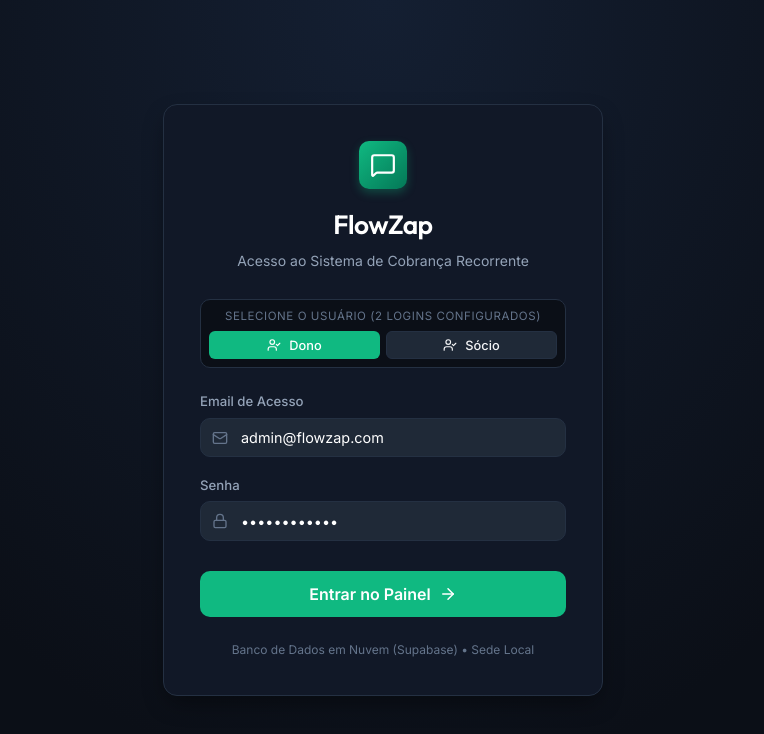
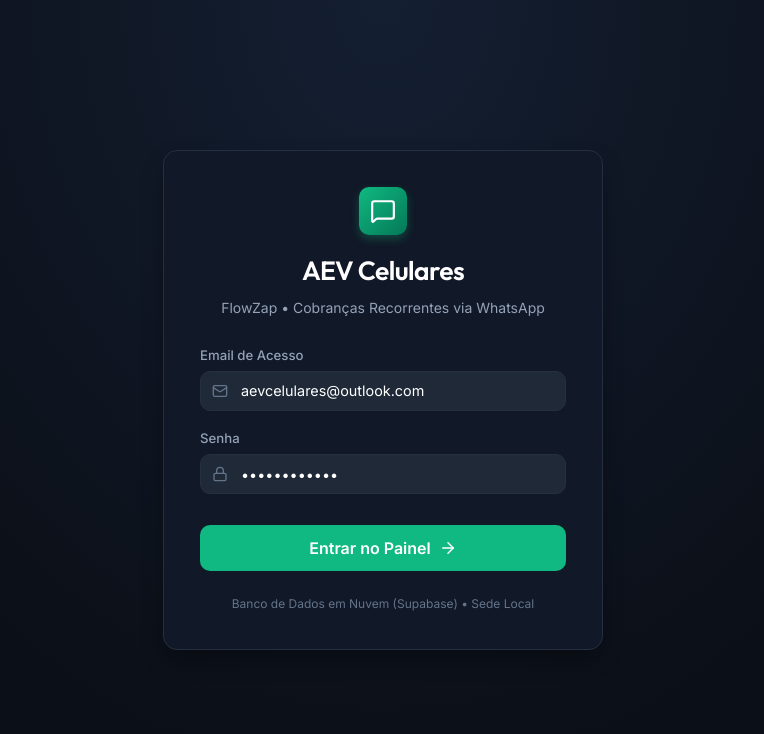
Before and after one commit to SchaideNunes/FlowZap, a React (Vite) app in the folder frontend/: page / in a window 1280 px wide. Shown: the top 734 px of the page, without its empty margins (257-1021 px from the left). Built offline with nearby package versions, Linux system fonts and the light colour scheme.

Commit message:
feat(auth): configure credentials for AEV Celulares (aevcelulares@outlook.com)

```diff
--- a/frontend/src/views/Login.tsx
+++ b/frontend/src/views/Login.tsx
@@ -1,12 +1,12 @@
 import React, { useState } from 'react';
 import { useAuth } from '../context/AuthContext.js';
 import { api } from '../services/api.js';
-import { MessageSquare, Lock, Mail, ArrowRight, UserCheck } from 'lucide-react';
+import { MessageSquare, Lock, Mail, ArrowRight } from 'lucide-react';
 
 export const Login: React.FC = () => {
   const { login } = useAuth();
-  const [email, setEmail] = useState('admin@flowzap.com');
-  const [senha, setSenha] = useState('FlowZap@2026');
+  const [email, setEmail] = useState('aevcelulares@outlook.com');
+  const [senha, setSenha] = useState('AEVStore@123');
   const [loading, setLoading] = useState(false);
   const [error, setError] = useState<string | null>(null);
 
@@ -23,12 +23,6 @@
     } finally {
       setLoading(false);
     }
-  };
-
-  const handleSelectQuickUser = (userEmail: string) => {
-    setEmail(userEmail);
-    setSenha('FlowZap@2026');
-    setError(null);
   };
 
   return (
@@ -59,43 +53,10 @@
           >
             <MessageSquare size={26} />
           </div>
-          <h1 style={{ fontSize: '1.65rem', marginBottom: '0.35rem' }}>FlowZap</h1>
+          <h1 style={{ fontSize: '1.65rem', marginBottom: '0.35rem' }}>AEV Celulares</h1>
           <p style={{ color: 'var(--text-muted)', fontSize: '0.875rem' }}>
-            Acesso ao Sistema de Cobrança Recorrente
+            FlowZap • Cobranças Recorrentes via WhatsApp
           </p>
-        </div>
-
-        {/* Seletor rápido dos dois logins da empresa */}
-        <div
-          style={{
-            background: 'var(--bg-main)',
-            border: '1px solid var(--border-subtle)',
-            borderRadius: 'var(--radius-md)',
-            padding: '8px',
-            marginBottom: '1.5rem',
-          }}
-        >
-          <div style={{ fontSize: '0.72rem', color: 'var(--text-dim)', textAlign: 'center', marginBottom: '6px', textTransform: 'uppercase', letterSpacing: '0.05em' }}>
-            Selecione o Usuário (2 Logins Configurados)
-          </div>
-          <div style={{ display: 'grid', gridTemplateColumns: '1fr 1fr', gap: '6px' }}>
-            <button
-              type="button"
-              className={`btn btn-sm ${email === 'admin@flowzap.com' ? 'btn-primary' : 'btn-secondary'}`}
-              onClick={() => handleSelectQuickUser('admin@flowzap.com')}
-              style={{ fontSize: '0.8rem' }}
-            >
-              <UserCheck size={14} /> Dono
-            </button>
-            <button
-              type="button"
-              className={`btn btn-sm ${email === 'socio@flowzap.com' ? 'btn-primary' : 'btn-secondary'}`}
-              onClick={() => handleSelectQuickUser('socio@flowzap.com')}
-              style={{ fontSize: '0.8rem' }}
-            >
-              <UserCheck size={14} /> Sócio
-            </button>
-          </div>
         </div>
 
         {error && (
```
Also changed, not shown: 1 other file (tests, documents, lock files or other folders).
